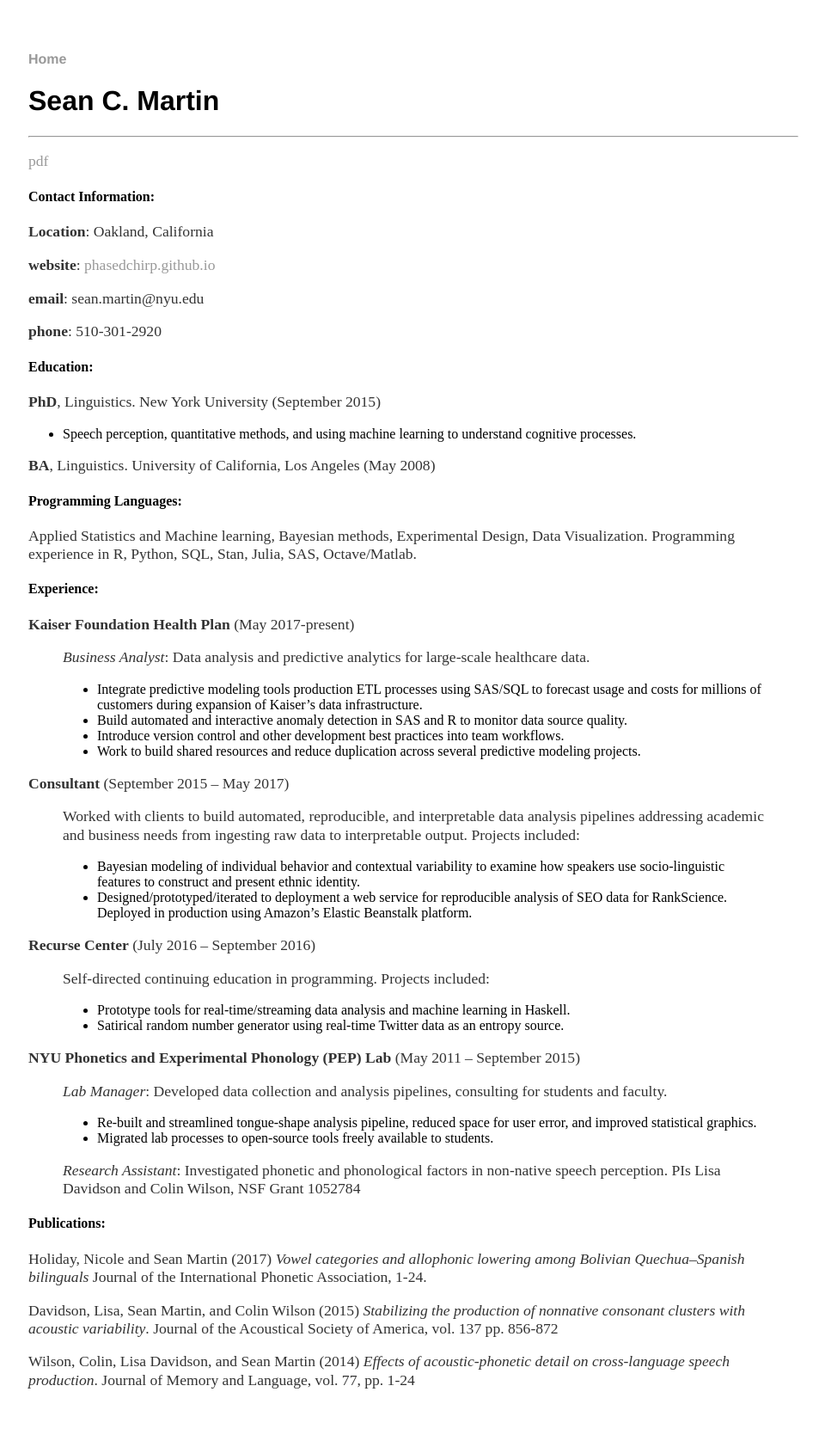
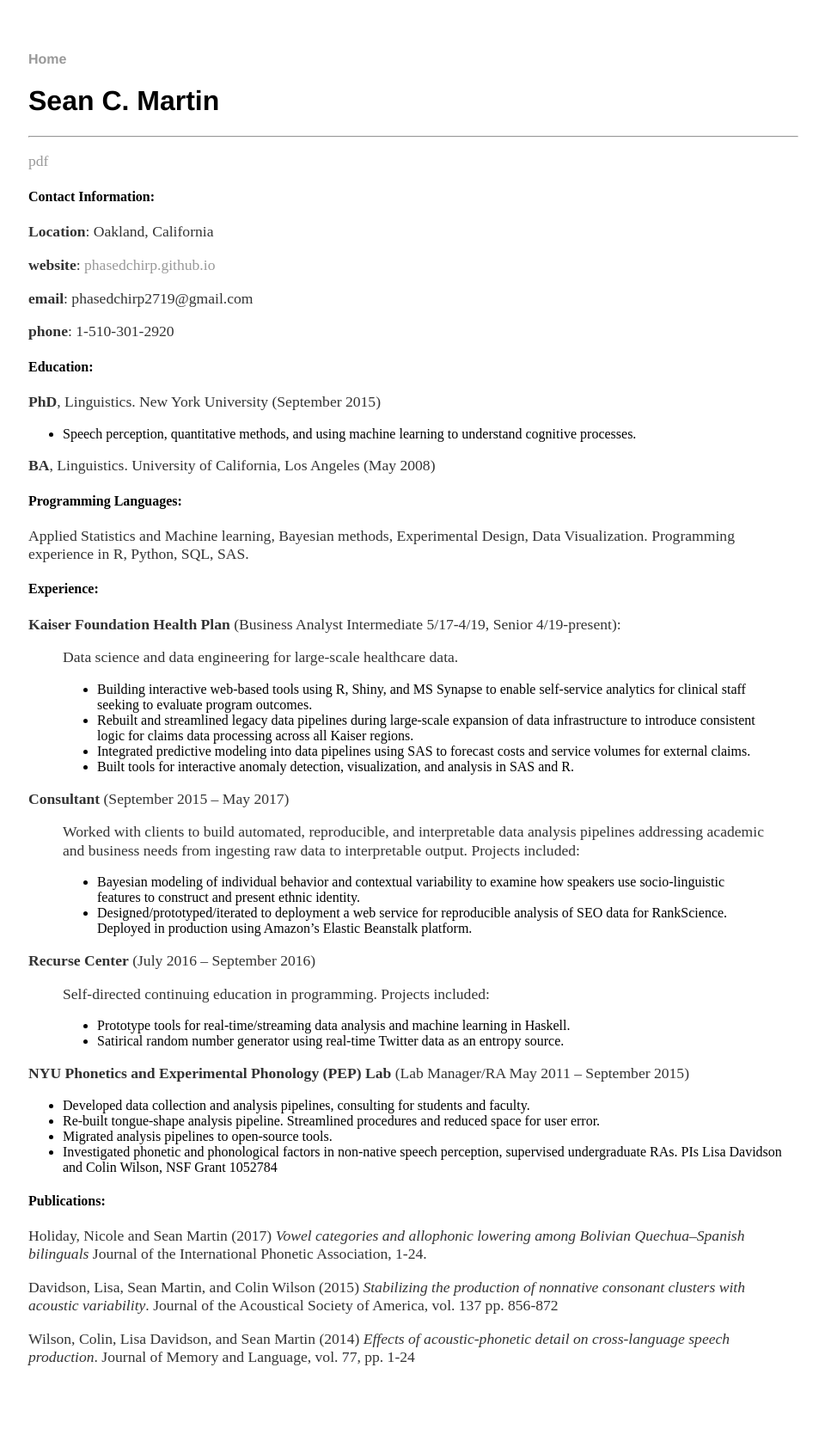
Before and after one commit to phasedchirp/phasedchirp.github.io, a Jekyll site: the page built from cv/index.md, in a window 1280 px wide. Shown: the whole page at 86% size, without its empty margins (159-1119 px from the left). Built offline with Jekyll 4.4.1, drawn with Linux system fonts in a browser that asks for light colours; our own code applies the rules of GitHub Pages for plain Markdown files; after the commit the page ends 1649 px from its top, so only the background shows below that.

Commit message:
Resume updates + blog post edit

```diff
--- a/cv/index.md
+++ b/cv/index.md
@@ -13,9 +13,9 @@ name: CV - Sean Martin
 
 **website**: [phasedchirp.github.io](https://phasedchirp.github.io)
 
-**email**: sean.martin@nyu.edu
+**email**: phasedchirp2719@gmail.com
 
-**phone**: 510-301-2920
+**phone**: 1-510-301-2920
 
 
 #### Education:
@@ -30,19 +30,20 @@ name: CV - Sean Martin
 #### Programming Languages:
 
 Applied Statistics and Machine learning, Bayesian methods, Experimental Design, Data Visualization.
-Programming experience in R, Python, SQL, Stan, Julia, SAS, Octave/Matlab.
+Programming experience in R, Python, SQL, SAS.
 
 
 #### Experience:
 
-**Kaiser Foundation Health Plan** (May 2017-present)
+**Kaiser Foundation Health Plan** (Business Analyst Intermediate 5/17-4/19, Senior 4/19-present):
 
-> *Business Analyst*: Data analysis and predictive analytics for large-scale healthcare data.
+> Data science and data engineering for large-scale healthcare data.
 
-> * Integrate predictive modeling tools production ETL processes using SAS/SQL to forecast usage and costs for millions of customers during expansion of Kaiser's data infrastructure.
-* Build automated and interactive anomaly detection in SAS and R to monitor data source quality.
-* Introduce version control and other development best practices into team workflows.
-* Work to build shared resources and reduce duplication across several predictive modeling projects.
+> * Building interactive web-based tools using R, Shiny, and MS Synapse to enable self-service analytics for clinical staff seeking to evaluate program outcomes.
+* Rebuilt and streamlined legacy data pipelines during large-scale expansion of data infrastructure to introduce consistent logic for claims data processing across all Kaiser regions.
+* Integrated predictive modeling into data pipelines using SAS to forecast
+costs and service volumes for external claims.
+* Built tools for interactive anomaly detection, visualization, and analysis in SAS and R.
 
 **Consultant** (September 2015 -- May 2017)
 
@@ -58,14 +59,13 @@ Programming experience in R, Python, SQL, Stan, Julia, SAS, Octave/Matlab.
 > * Prototype tools for real-time/streaming data analysis and machine learning in Haskell.
 * Satirical random number generator using real-time Twitter data as an entropy source.
 
-**NYU Phonetics and Experimental Phonology (PEP) Lab** (May 2011 -- September 2015)
+**NYU Phonetics and Experimental Phonology (PEP) Lab** (Lab Manager/RA May 2011 -- September 2015)
 
-> *Lab Manager*: Developed data collection and analysis pipelines, consulting for students and faculty.
+* Developed data collection and analysis pipelines, consulting for students and faculty.
+* Re-built tongue-shape analysis pipeline. Streamlined procedures and reduced space for user error.
+* Migrated analysis pipelines to open-source tools.
+* Investigated phonetic and phonological factors in non-native speech perception, supervised undergraduate RAs. PIs Lisa Davidson and Colin Wilson, NSF Grant 1052784
 
-> * Re-built and streamlined tongue-shape analysis pipeline, reduced space for user error, and improved statistical graphics.
-* Migrated lab processes to open-source tools freely available to students.
-
-> *Research Assistant*: Investigated phonetic and phonological factors in non-native speech perception. PIs Lisa Davidson and Colin Wilson, NSF Grant 1052784
 
 
 #### Publications:
```
Also changed, not shown: _posts/2016-9-12-bayesian-inference-for-nps.md (+1 -1 lines), 1 other file.
